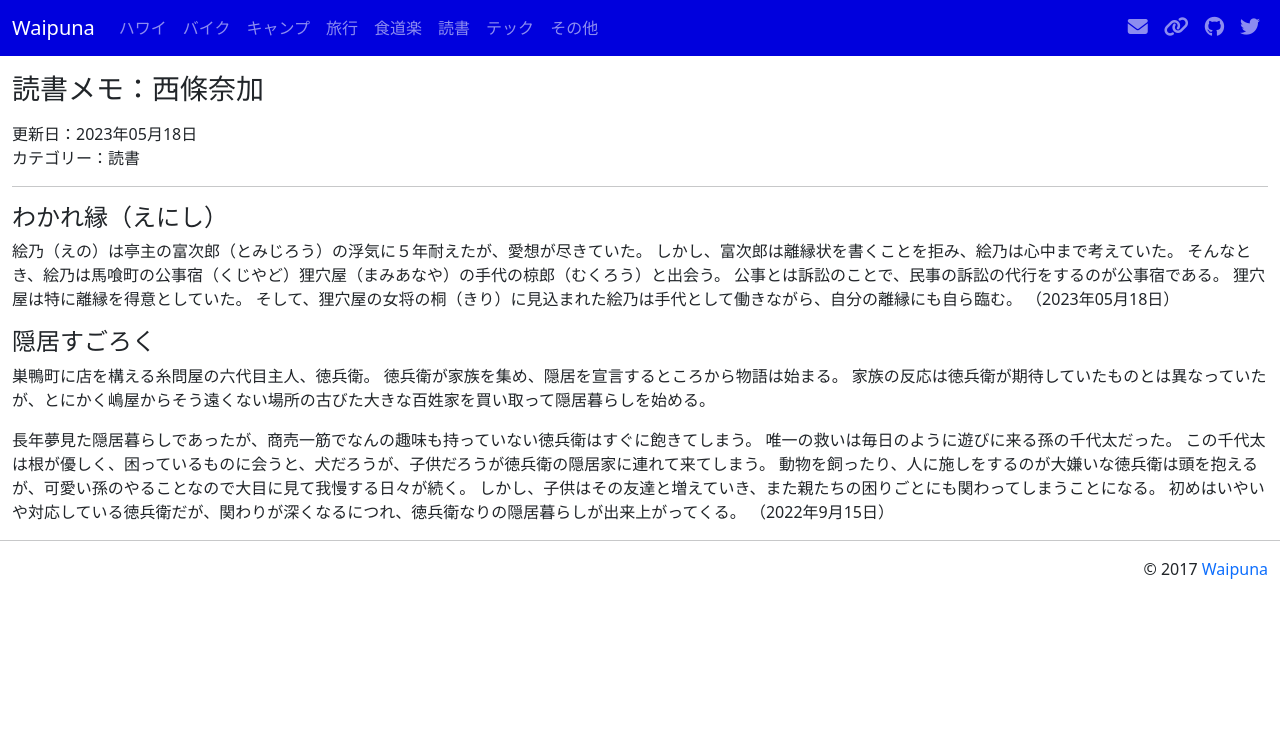
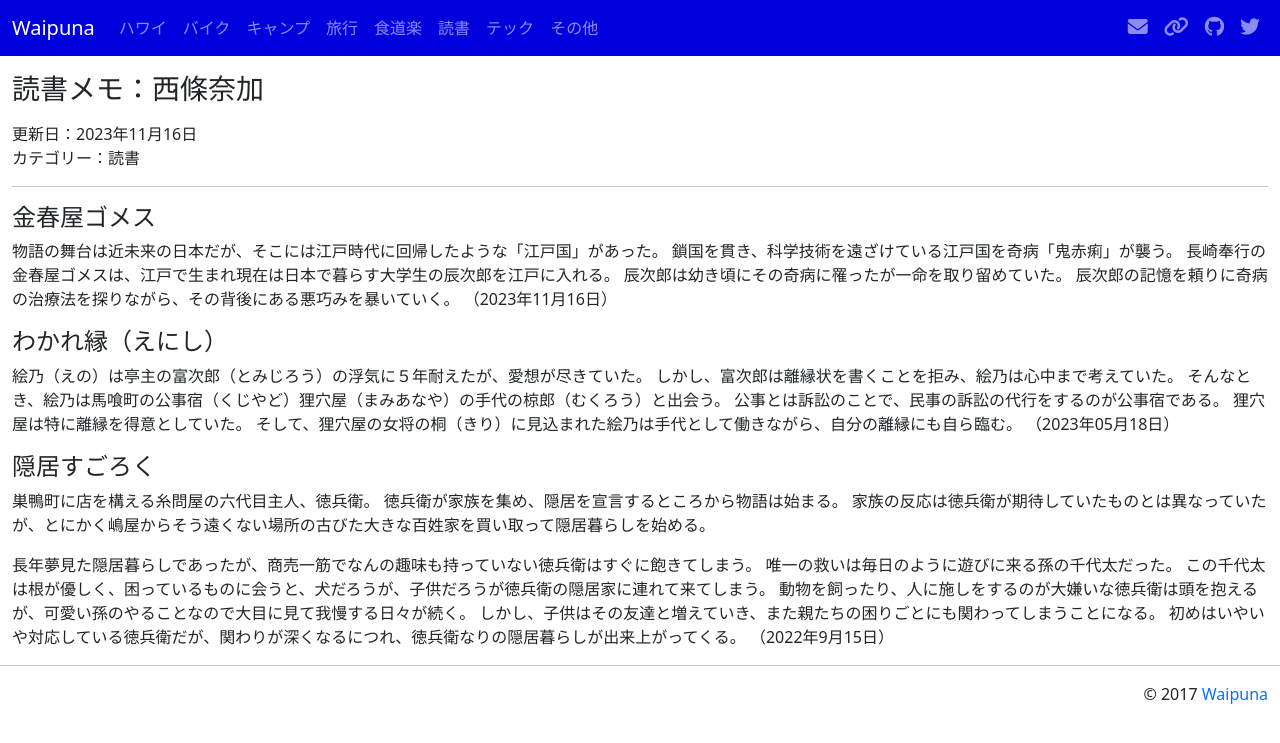
Before and after one commit to waipuna96815/waipuna96815.github.io, a Jekyll site: the page built from pages/book-saijo.md, in a window 1280 px wide. Shown: the top 743 px of the page. Built offline with Jekyll 4.4.1, drawn with Linux system fonts in a browser that asks for light colours; nearby versions of some CDN libraries.

Commit message:
add a book by Saijo

```diff
--- a/pages/book-saijo.md
+++ b/pages/book-saijo.md
@@ -1,9 +1,19 @@
 ---
 layout: page
 title: 読書メモ：西條奈加
-date: 2023-05-18
+date: 2023-11-16
 categories: 読書
 ---
+<div id="gomess"></div>
+#### 金春屋ゴメス
+
+物語の舞台は近未来の日本だが、そこには江戸時代に回帰したような「江戸国」があった。
+鎖国を貫き、科学技術を遠ざけている江戸国を奇病「鬼赤痢」が襲う。
+長崎奉行の金春屋ゴメスは、江戸で生まれ現在は日本で暮らす大学生の辰次郎を江戸に入れる。
+辰次郎は幼き頃にその奇病に罹ったが一命を取り留めていた。
+辰次郎の記憶を頼りに奇病の治療法を探りながら、その背後にある悪巧みを暴いていく。
+（2023年11月16日）
+
 #### わかれ縁（えにし）
 
 絵乃（えの）は亭主の富次郎（とみじろう）の浮気に５年耐えたが、愛想が尽きていた。
```
Also changed, not shown: book.md (+1 -0 lines), index.md (+1 -0 lines).
